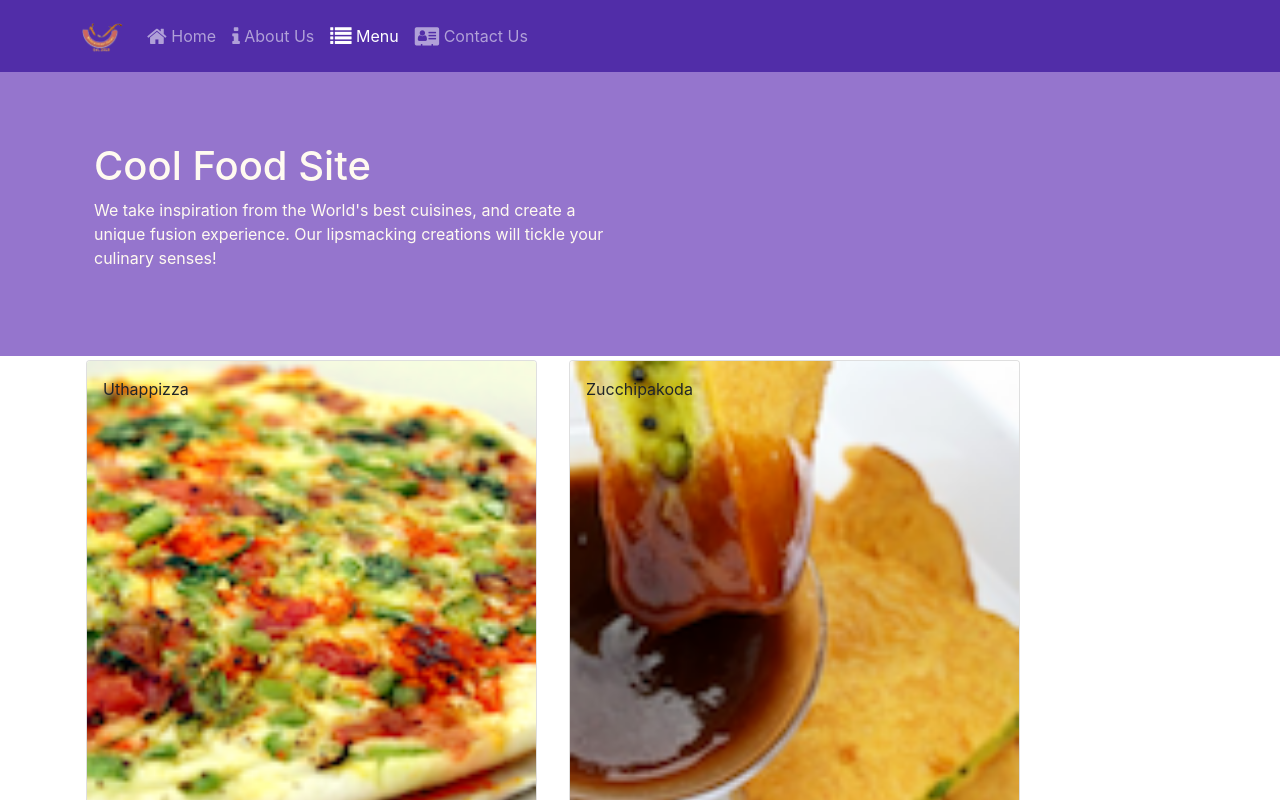
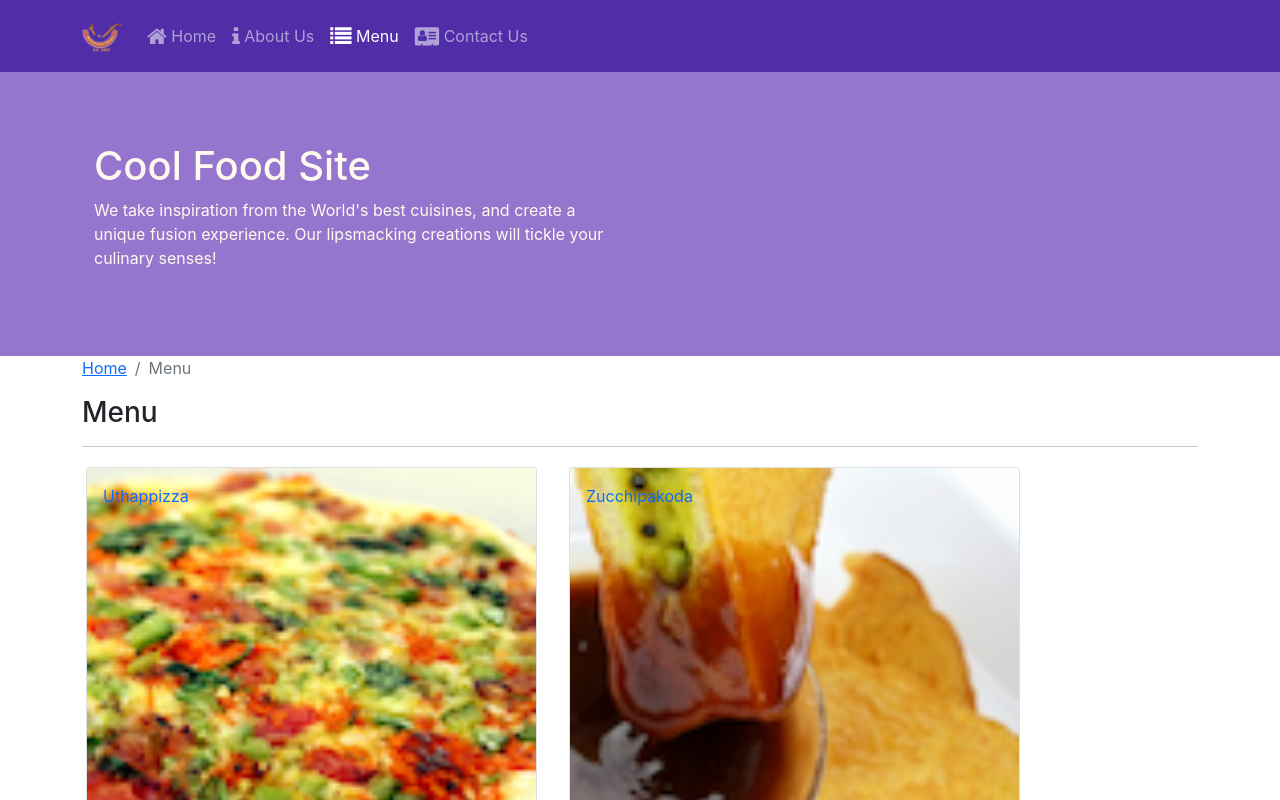
Before and after one commit to jakthedev/RestaurantReactApp-, a React (Create React App) app: page /menu in a window 1280 px wide. Shown: the top 800 px of the page. Built offline with nearby package versions, Linux system fonts and the light colour scheme.

Commit message:
Still need to Construct the aboutus pg

```diff
--- a/src/components/ContactComponent.js
+++ b/src/components/ContactComponent.js
@@ -1,8 +1,19 @@
 import React from 'react';
+import { Breadcrumb, BreadcrumbItem } from 'reactstrap';
+import { Link } from "react-router-dom";
 
 function Contact (props) {
     return(
         <div className="container">
+            <Breadcrumb>
+                <BreadcrumbItem> <Link to='/home'> Home </Link> </BreadcrumbItem>
+                <BreadcrumbItem active> Contact Us </BreadcrumbItem>
+            </Breadcrumb>
+            <div className="col-12">
+                <h3> Contact Us </h3>
+                <hr />
+            </div>
+
             <div className="row row-content">
                 <div className="col-12">
                     <h3>Location Information</h3>
@@ -29,7 +40,7 @@
                     </div>
                 </div>
             </div>
-        </div>
+    </div>
     );
 }
 
--- a/src/components/DishdetailComponent.js
+++ b/src/components/DishdetailComponent.js
@@ -1,5 +1,6 @@
 import React from 'react';
-import { Card, CardImg, CardImgOverlay, CardText, CardBody, CardTitle } from  'reactstrap';
+import {Card, CardImg, CardImgOverlay, CardText, CardBody, CardTitle, Breadcrumb, BreadcrumbItem} from 'reactstrap';
+import { Link } from 'react-router-dom';
 
 // class Dishdetails extends Component{
 
@@ -50,12 +51,20 @@
     const Dishdetails = (props) => {
         if (props.dish != null) {
             return (
+                <div className="container">
+                    <div className="row">
+                        <Breadcrumb>
+                            <BreadcrumbItem> <Link to='/menu'> Menu </Link> </BreadcrumbItem>
+                            <BreadcrumbItem active>{props.dish.name} </BreadcrumbItem>
+                        </Breadcrumb>
+                        <div className="col-12">
+                            <h3> {props.dish.name} </h3>
+                            <hr />
+                        </div>
+                    </div>
                 <div className="row">
-                    <div className="col-12 col-md-5 m-1">
                         <RenderDish dish={props.dish} />
-                    </div>
-                    <div className="col-12 col-md-5 m-1">
-                        <RenderComments comments={props.dish.comments} />
+                        <RenderComments comments={props.comments} />
                     </div>
                 </div>
             );
--- a/src/components/MainComponent.js
+++ b/src/components/MainComponent.js
@@ -34,25 +34,24 @@
                    leader={this.state.leaders.filter((leader) => leader.featured) [0]}/>
            );
         }
+        // When this function is invoke this will get the parmeter that is require to display it.
+        const DishWithId = ({match}) => {
+            return(
+              <Dishdetails dish={this.state.dishes.filter((dish) => dish.id === parseInt(match.params.dishId,10))[0]}
+                     comments={this.state.comments.filter((comment) => comment.id ===  parseInt(match.params.dishId,10))}
+                      />
+            );
+
+        }
+
+
         return (
             <div>
-                <Header />
-                {/*<Menu dishes={this.state.dishes}*/}
-                {/*      onClick={(dishId) => this.onDishSelect(dishId)}/>*/}
-                {/*// Here we are making good of the array operators, after we pass the dish information
-                to the javascript component, it goes into the dishes array and selects out the dish that was
-                   chosen information and pass that to the dish details components,
-                    To do this we make use of the arrays operators in javascript, to enables us to abstract
-                    the details of the selected dish. */}
-                {/*<Dishdetails*/}
-                {/*    dish={this.state.dishes.filter((dish) =>dish.id === this.state.selectedDish )[0]} />*/}
-
+                <Header/>
                 <Switch>
-                {/*Going to use the switch component to enclose a couple routes into the Main component
-                So we are going to route to the two views that we have just created(Home component)
-                also the Menu component*/}
                 <Route path="/home" component={HomePage} />
                     <Route exact path="/menu" component={() => <Menu dishes={this.state.dishes}/>} />
+                    <Route path="/menu/:dishId" component={DishWithId} />
                     <Route excact path="/contactus" component={Contact} />
                     <Redirect to="/home" />
                 </Switch>
--- a/src/components/MenuComponents.js
+++ b/src/components/MenuComponents.js
@@ -1,57 +1,18 @@
 import React from 'react';
-import { Card, CardImg, CardImgOverlay, CardText, CardBody, CardTitle } from  'reactstrap';
-//import Dishdetails from './DishdetailComponent.js';( goes in main component)
+import { Card, CardImg, CardImgOverlay, CardText, CardBody, CardTitle, Breadcrumb, BreadcrumbItem } from  'reactstrap';
+import { Link } from 'react-router-dom';
 
-// class Menu extends Component {
-    // constructor(props) {
-    //     super(props);
-    //     // this.state = {
-    //     //     selectedDish: null ( moved to MainComponent )
-    // }
-    // console.log('constructor');
-
-    // onDishSelect(dish){
-    //     this.setState({selectedDish:dish});
-    // } ( Moved to main component)
-
-
-
-    // renderDish(dish){
-    //     if(dish!=null){
-    //         return(
-    //             <Card>
-    //                 <CardImg width="100%" src={dish.image} alt={dish.name}/>
-    //                 <CardBody>
-    //                     <CardTitle>{dish.name}</CardTitle>
-    //                     <CardText>{dish.description}</CardText>
-    //                 </CardBody>
-    //             </Card>
-    //         );
-    //     }
-    //     else{
-    //         return(
-    //             <div></div>
-    //         );
-    //     }
-    // }
-
-    // componentDidMount(){
-    //     console.log('componentDidMount');
-    // }
-
-    // render(){
-    // because the props is a javascript object we can easyly specify various properties, that will
-    // be passed in as a javascript object
 
   function RenderMenuItem({ dish, onClick }) {
         // This function will simply return a view heree
     return(
-        <Card key={dish.id}
-              onClick={() => onClick(dish.id)}>
+        <Card >
+            <Link to={`/menu/${dish.id}`}>
             <CardImg width="100%" src={dish.image} alt={dish.name}/>
             <CardImgOverlay className="ml-5">
                 <CardTitle>{dish.name}</CardTitle>
             </CardImgOverlay>
+            </Link>
         </Card>
     );
 
@@ -65,13 +26,23 @@
                 // Inside here is where we are iterating over all the
                 // Items
                 <div className="col-12 col-md-5 m-1" key={dish.id}>
-                    <RenderMenuItem dish={dish} onClick={props.onClick} />
+                    <RenderMenuItem dish={dish} />
                 </div>
             )
         });
 
         return (
             <div className="container">
+                <div className="row">
+                    <Breadcrumb>
+                        <BreadcrumbItem> <Link to='/home'> Home </Link> </BreadcrumbItem>
+                        <BreadcrumbItem active> Menu </BreadcrumbItem>
+                    </Breadcrumb>
+                    <div className="col-12">
+                        <h3> Menu </h3>
+                        <hr />
+                    </div>
+                </div>
                 <div className="row">
                     {menu}
                 </div>
```
